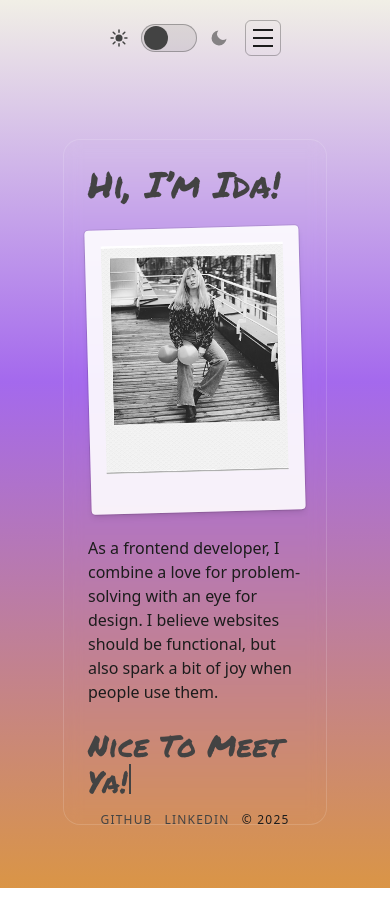
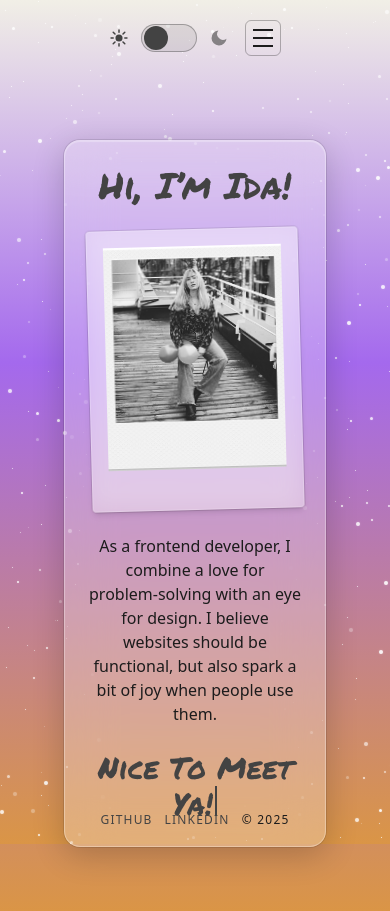
Before and after one commit to idatold/Portfolio-2, a React (Vite) app: page / in a window 390 px wide. Before the commit the page ends 888 px from the top, so only its background shows below. Built offline with nearby package versions, Linux system fonts and the light colour scheme.

Commit message:
starry background added and small fix on small screens.

```diff
--- a/src/App.jsx
+++ b/src/App.jsx
@@ -1,15 +1,30 @@
 import Header from "./components/Header";
 import SideFooter from "./components/SideFooter";
-import Home from "./routes/Home";            // ← add this
+import Home from "./routes/Home";
+import Starfield from "./components/Starfield";
 
 export default function App() {
   return (
-    <div className="min-h-dvh grid grid-rows-[auto_1fr]">
+    <div className="relative min-h-dvh grid grid-rows-[auto_1fr_auto] bg-transparent">
+      {/* Global gradient + stars (fixed under everything) */}
+      <Starfield count={420} />
+
       <Header />
-      <main id="main" role="main" className="px-8 py-6 max-w-[1100px] w-full mx-auto">
-        <Home />                              {/* ← render the hero here */}
+
+      <main
+        id="main"
+        role="main"
+        className="relative z-[1] px-8 py-6 max-w-[1100px] w-full mx-auto"
+      >
+        <Home />
+        {/* If/when you add routing, swap <Home /> for <Outlet /> */}
       </main>
-      <SideFooter github="https://github.com/your-handle" linkedin="https://www.linkedin.com/in/your-handle" year={2025} />
+
+      <SideFooter
+        github="https://github.com/your-handle"
+        linkedin="https://www.linkedin.com/in/your-handle"
+        year={2025}
+      />
     </div>
   );
 }
--- /dev/null
+++ b/src/components/StarField.jsx
@@ -0,0 +1,52 @@
+import { useMemo } from "react";
+
+/**
+ * Global starfield layer
+ * - Fixed to viewport, sits under all content (z-index: 0)
+ * - Renders random white dots with staggered twinkle bands
+ * - Keeps your site gradient by painting it behind the stars
+ */
+export default function Starfield({
+  count = 420,
+  sizes = [1, 1, 1, 1, 2, 2, 3, 4], // more 1px stars for a classy look
+}) {
+  const stars = useMemo(() => {
+    const bands = ["band1", "band2", "band3", "band4", "band5", "band6"];
+    return Array.from({ length: count }).map((_, i) => {
+      const top = Math.random() * 100;
+      const left = Math.random() * 100;
+      const size = sizes[Math.floor(Math.random() * sizes.length)];
+      const band = bands[Math.floor((i / count) * bands.length)] ?? "band1";
+      return { id: i, top, left, size, band };
+    });
+  }, [count, sizes]);
+
+  return (
+    <div
+      className="ida-starfield"
+      style={{
+        // Keep your CSS-variable gradient behind the stars
+        background: `linear-gradient(
+          180deg,
+          var(--grad-start) 0%,
+          var(--grad-mid) var(--grad-mid-stop),
+          var(--grad-end) 100%
+        )`,
+      }}
+      aria-hidden="true"
+    >
+      {stars.map((s) => (
+        <span
+          key={s.id}
+          className={`ida-star ${s.band}`}
+          style={{
+            top: `${s.top}%`,
+            left: `${s.left}%`,
+            width: `${s.size}px`,
+            height: `${s.size}px`,
+          }}
+        />
+      ))}
+    </div>
+  );
+}
--- a/src/routes/Home.jsx
+++ b/src/routes/Home.jsx
@@ -59,11 +59,22 @@ export default function Home() {
   }, [paragraphVisible]);
 
   return (
-    <section className="mx-auto max-w-[1100px] px-8 py-10">
-      <div className="grid grid-cols-1 lg:grid-cols-2 gap-8 items-stretch rounded-2xl p-6 lg:p-8 ring-1 ring-white/15 backdrop-blur-sm">
+    <section className="relative z-[1] mx-auto max-w-[1100px] px-8 py-10">
+      <div
+        className="
+          grid grid-cols-1 lg:grid-cols-2 gap-8 items-stretch
+          rounded-2xl p-6 lg:p-8
+          ring-1 ring-black/10 dark:ring-white/20
+          bg-white/25 dark:bg-white/5
+          backdrop-blur-xl
+          shadow-[inset_0_1px_1px_rgba(255,255,255,0.3),_0_8px_32px_rgba(0,0,0,0.2)]
+          border border-white/30 dark:border-white/10
+          transition-all duration-700
+        "
+      >
         {/* Left: polaroid — desktop only */}
         <div className="order-2 lg:order-1 lg:h-full hidden lg:flex items-center justify-center">
-          <div className="relative w-full max-w-[320px] bg-white/90 dark:bg-white/10 rounded-sm shadow-md ring-1 ring-black/10 dark:ring-white/10 rotate-[-1.5deg] px-4 pt-4 pb-10">
+          <div className="relative w-full max-w-[320px] bg-white/30 dark:bg-white/5 rounded-sm shadow-md ring-1 ring-black/10 dark:ring-white/10 rotate-[-1.5deg] px-4 pt-4 pb-10 backdrop-blur-md border border-white/20 dark:border-white/10">
             <img
               src={idaMain}
               alt="Ida smiling on a boardwalk"
@@ -76,7 +87,15 @@ export default function Home() {
 
         {/* Right: text stack (and mobile image inline) */}
         <div className="order-1 lg:order-2 lg:h-full flex">
-          <div className="flex flex-col justify-center gap-6 sm:gap-8 w-full max-w-prose">
+          <div
+            className="
+              flex flex-col justify-center gap-6 sm:gap-8
+              w-full max-w-prose
+              items-center lg:items-start
+              text-center lg:text-left
+              mx-auto lg:mx-0
+            "
+          >
             {/* H1 — a bit faster, no post-blink (prevents double caret) */}
             <TypewriterHeading
               as="h1"
@@ -90,8 +109,8 @@ export default function Home() {
             />
 
             {/* Mobile-only polaroid between H1 and paragraph */}
-            <div className="lg:hidden">
-              <div className="relative w-full max-w-[320px] bg-white/90 dark:bg-white/10 rounded-sm shadow-md ring-1 ring-black/10 dark:ring-white/10 rotate-[-1.5deg] px-4 pt-4 pb-10">
+            <div className="lg:hidden w-full">
+              <div className="relative w-full max-w-[320px] mx-auto bg-white/30 dark:bg-white/5 rounded-sm shadow-md ring-1 ring-black/10 dark:ring-white/10 rotate-[-1.5deg] px-4 pt-4 pb-10 backdrop-blur-md border border-white/20 dark:border-white/10">
                 <img
                   src={idaMain}
                   alt="Ida smiling on a boardwalk"
@@ -105,7 +124,7 @@ export default function Home() {
             {/* Paragraph — static on mobile; fades only on lg+ */}
             <p
               className={[
-                "max-w-prose",
+                "max-w-prose mx-auto lg:mx-0",
                 "opacity-100",
                 "lg:transition-opacity lg:duration-700",
                 h1Done ? "lg:opacity-100" : "lg:opacity-0",
--- a/src/styles/globals.css
+++ b/src/styles/globals.css
@@ -133,3 +133,92 @@
 @media (prefers-reduced-motion: reduce) {
   .type-caret { animation: none; }
 }
+/* ================================
+   REACT STARFIELD (both themes)
+   ================================ */
+@keyframes ida-star-twinkle-1 { 0%,100%{opacity:0.9} 50%{opacity:0.3} }
+@keyframes ida-star-twinkle-2 { 0%,100%{opacity:0.85} 40%{opacity:0.25} 70%{opacity:1} }
+@keyframes ida-star-twinkle-3 { 0%,100%{opacity:0.8} 30%{opacity:0.35} 60%{opacity:0.95} }
+@keyframes ida-star-twinkle-4 { 0%,100%{opacity:0.9} 50%{opacity:0.1} }
+@keyframes ida-star-twinkle-5 { 0%,100%{opacity:0.95} 45%{opacity:0.2} }
+@keyframes ida-star-twinkle-6 { 0%,100%{opacity:0.9} 55%{opacity:0.15} }
+
+.ida-starfield {
+  position: fixed;
+  inset: 0;
+  pointer-events: none;
+  z-index: 0; /* content goes above */
+}
+
+.ida-star {
+  position: absolute;
+  border-radius: 50%;
+  background: #fff;        /* white stars; shows on both themes */
+  box-shadow: 0 0 2px rgba(255,255,255,0.35);
+  will-change: opacity;
+}
+
+/* twinkle bands (like the CodePen classes) */
+.ida-star.band1 { animation: ida-star-twinkle-1 3s linear 1s infinite alternate; }
+.ida-star.band2 { animation: ida-star-twinkle-2 4s linear 0s infinite alternate; }
+.ida-star.band3 { animation: ida-star-twinkle-3 3.5s linear .5s infinite alternate; }
+.ida-star.band4 { animation: ida-star-twinkle-4 1.25s linear 1.5s infinite alternate; }
+.ida-star.band5 { animation: ida-star-twinkle-5 4s linear 2s infinite alternate; }
+.ida-star.band6 { animation: ida-star-twinkle-6 2.5s linear 1s infinite alternate; }
+
+/* motion-safe */
+@media (prefers-reduced-motion: reduce) {
+  .ida-star { animation: none !important; opacity: 0.8 !important; }
+}
+
+
+/* =========================================
+   SEMI-GLASS CARD (light & dark variants)
+   ========================================= */
+.glass-card {
+  /* fallback for older browsers */
+  background: rgba(255, 255, 255, 0.36);
+  backdrop-filter: blur(10px);
+  -webkit-backdrop-filter: blur(10px);
+}
+
+/* darker + crisper in dark mode */
+.dark .glass-card {
+  background: rgba(255, 255, 255, 0.10);
+}
+
+/* nicer color interpolation where supported */
+@supports (background: color-mix(in oklab, white 36%, transparent)) {
+  .glass-card {
+    background: color-mix(in oklab, white 36%, transparent);
+  }
+  .dark .glass-card {
+    background: color-mix(in oklab, white 10%, transparent);
+  }
+}
+
+
+/* =========================================
+   SEMI-GLASS CARD (light & dark variants)
+   ========================================= */
+.glass-card {
+  /* fallback for older browsers */
+  background: rgba(255, 255, 255, 0.36);
+  backdrop-filter: blur(10px);
+  -webkit-backdrop-filter: blur(10px);
+}
+
+/* darker + crisper in dark mode */
+.dark .glass-card {
+  background: rgba(255, 255, 255, 0.10);
+}
+
+/* nicer color interpolation where supported */
+@supports (background: color-mix(in oklab, white 36%, transparent)) {
+  .glass-card {
+    background: color-mix(in oklab, white 36%, transparent);
+  }
+  .dark .glass-card {
+    background: color-mix(in oklab, white 10%, transparent);
+  }
+}
```
